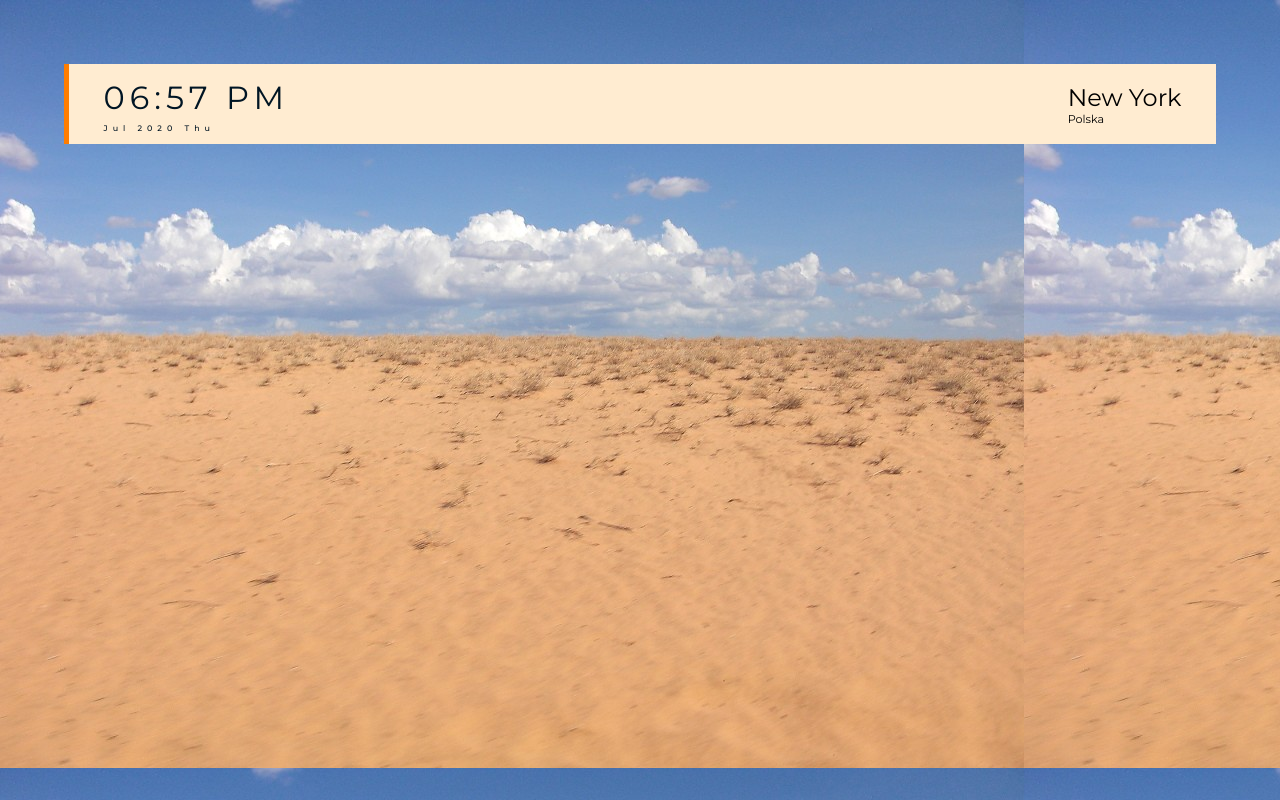
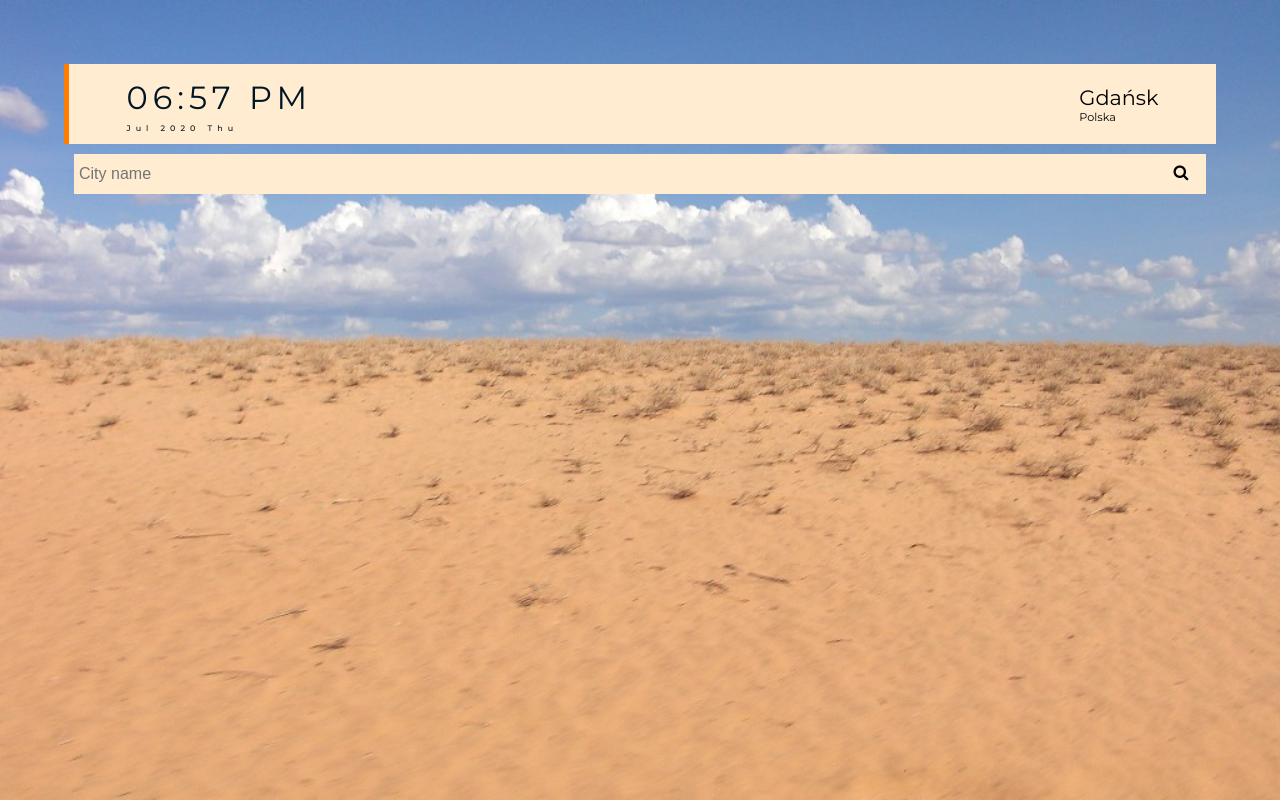
Before and after one commit to Dawid-Kwasowski/weather-app, a plain HTML site: page index.html in a window 1280 px wide. Drawn offline with Linux system fonts and the light colour scheme.

Commit message:
Create a form
Create a form that is responsible for seraching forecasts in cities

```diff
--- a/css/main.css
+++ b/css/main.css
@@ -22,12 +22,10 @@
 }
 
 .part-of-day {
-  padding: 0 3%;
+  padding: 0 5%;
   display: -webkit-box;
   display: -ms-flexbox;
   display: flex;
-  -ms-flex-preferred-size: 100%;
-      flex-basis: 100%;
   background: #ffecd1;
   height: 80px;
   -webkit-box-pack: justify;
@@ -53,11 +51,44 @@
 }
 
 .localization__city {
-  font-size: 1.5rem;
+  font-size: 1.3rem;
 }
 
 .localization__country {
   font-size: .7rem;
+}
+
+.form-group {
+  display: -webkit-box;
+  display: -ms-flexbox;
+  display: flex;
+  position: relative;
+  padding: 10px;
+  height: 40px;
+}
+
+.form-group__search {
+  background: #ffecd1;
+  border: none;
+  width: 100%;
+  height: 40px;
+  font-size: 1rem;
+  padding: 0 5px;
+}
+
+.form-group__search:focus ~ .form-group__hand-glass {
+  color: #6da34d;
+}
+
+.form-group__hand-glass {
+  width: 30px;
+  height: 30px;
+  font-size: 1rem;
+  position: absolute;
+  right: 20px;
+  top: 35%;
+  background: transparent;
+  border: none;
 }
 
 html {
@@ -78,11 +109,17 @@ html {
   display: -ms-flexbox;
   display: flex;
   padding: 5%;
+  -webkit-box-orient: vertical;
+  -webkit-box-direction: normal;
+      -ms-flex-direction: column;
+          flex-direction: column;
 }
 
 @media (min-width: 320px) {
   .app {
     background-image: url("/assets/desert.jpg");
+    background-position: center;
+    background-size: cover;
   }
 }
 /*# sourceMappingURL=main.css.map */
--- a/index.html
+++ b/index.html
@@ -2,6 +2,7 @@
 <html lang="en">
 <head>
    <meta charset="UTF-8">
+   <link rel="stylesheet" href="https://cdnjs.cloudflare.com/ajax/libs/font-awesome/4.7.0/css/font-awesome.min.css">
    <link rel="shortcut icon" href="assets/favicon.ico" type="image/x-icon">
    <link rel="stylesheet" href="css/main.css">
    <meta name="viewport" content="width=device-width, initial-scale=1.0">
@@ -9,16 +10,30 @@
 </head>
 <body>
    <div class="app">
+
       <div class="part-of-day">
          <div class="date">
             <span class="date__time"></span>
             <span class="date__date"></span>
          </div>
+
          <div class="localization">
-            <span class="localization__city">New York</span>
+            <span class="localization__city">Gdańsk</span>
             <span class="localization__country">Polska</span>
          </div>
       </div>
+
+      <form class="form-group">
+         <input type="search" required class="form-group__search" placeholder="City name" id="city">
+         <button type="submit" class="form-group__hand-glass">
+            <i class="fa fa-search" aria-hidden="true"></i>
+         </button>
+      </form>
+
+      <div class="forecast">
+
+      </div>
+
    </div>
    <script src="js/main.js"></script>
 </body>
--- a/js/main.js
+++ b/js/main.js
@@ -17,6 +17,14 @@ const WeatherApp = () => {
       })
    }
 
+   const getForecast = () => {
+      const form = document.querySelector('.form-group')
+      form.addEventListener('submit', e => {
+         e.preventDefault()
+         alert('GOT IT')
+      })
+   }
+   getForecast()
    getCurrentDate()
 }
 
```
Also changed, not shown: 1 other file.
